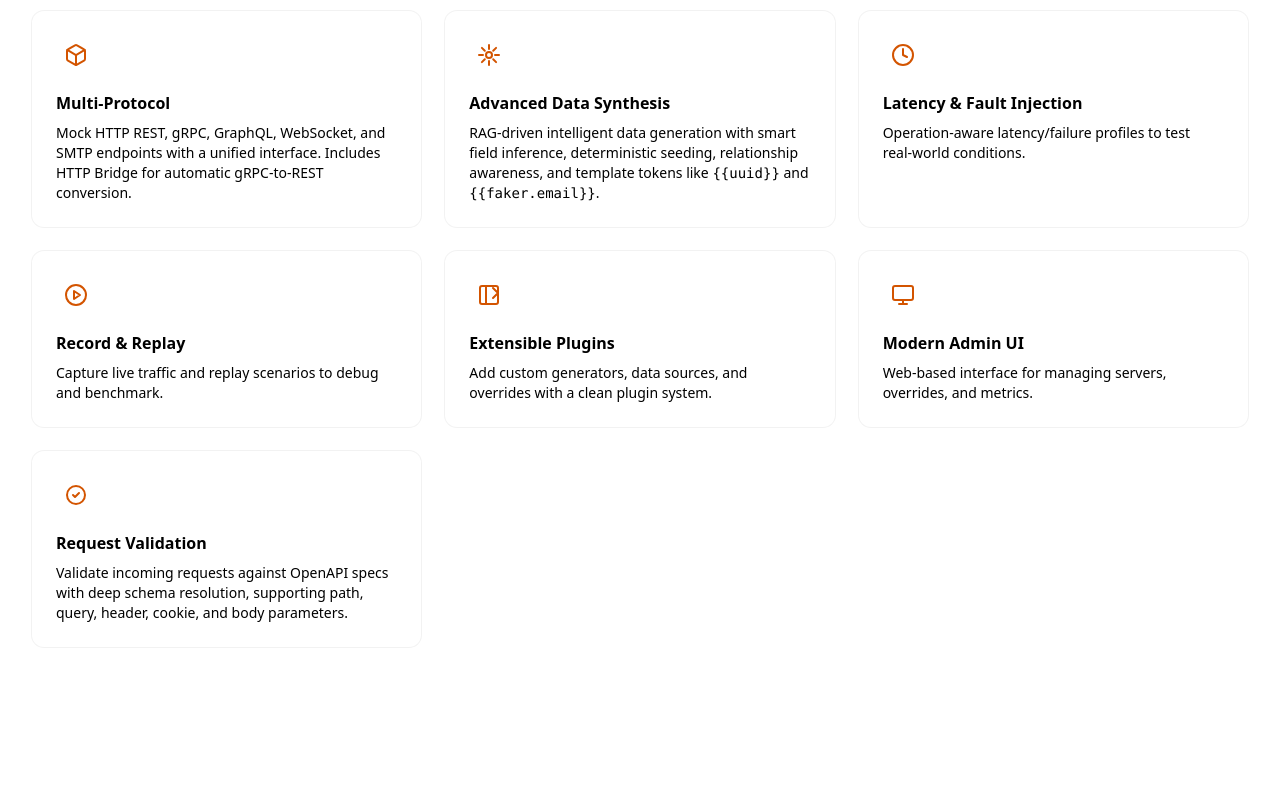
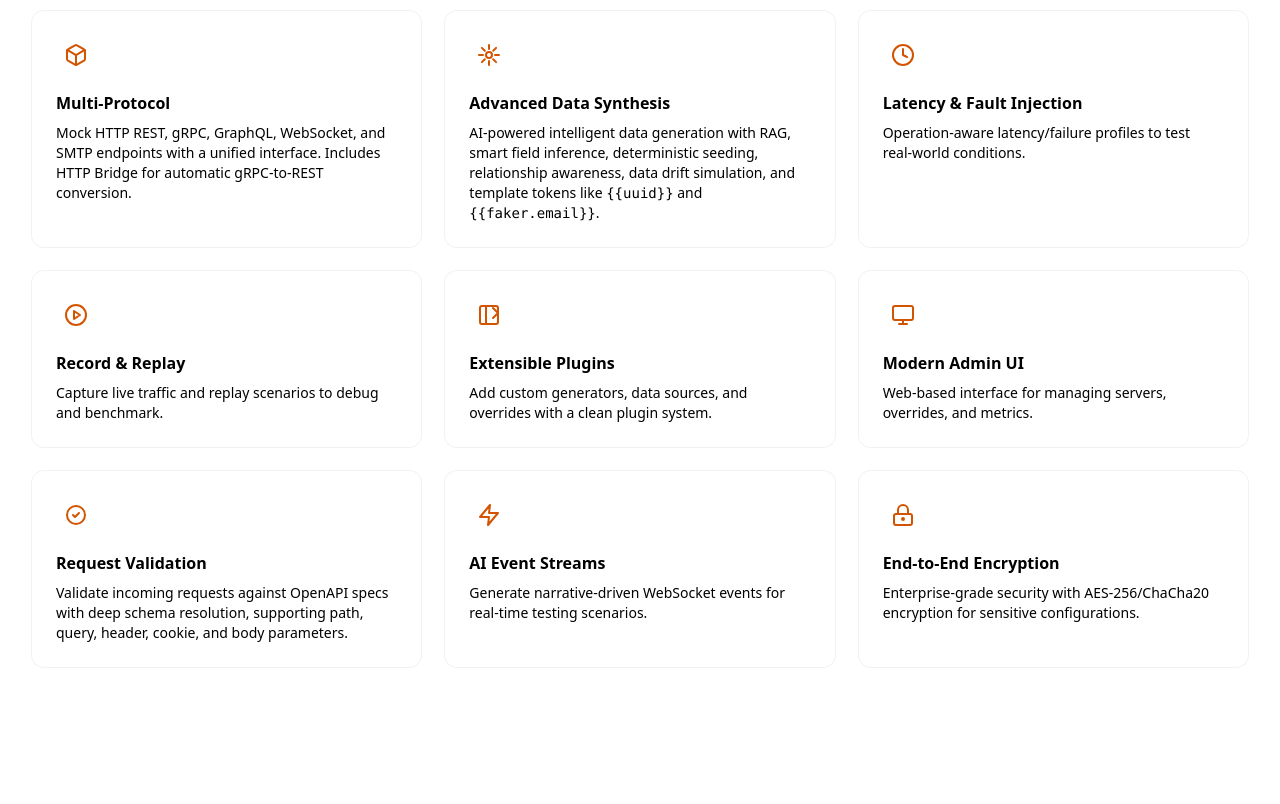
Before and after one commit to SaaSy-Solutions/mockforge.dev, a plain HTML site: page index.html in a window 1280 px wide. Shown: the part 970-1774 px from the top of the page. Drawn offline with nearby package versions, Linux system fonts and the light colour scheme.

Commit message:
feat(homepage): add AI event streams and end-to-end encryption features
- Introduce AI Event Streams for narrative-driven WebSocket events in real-time testing
- Add End-to-End Encryption with AES-256/ChaCha20 for enterprise-grade security
- Update Advanced Data Synthesis description to include AI-powered capabilities and data drift simulation

```diff
--- a/index.html
+++ b/index.html
@@ -239,8 +239,8 @@ $ cargo install mockforge-cli</code>
             <div class="w-10 h-10 rounded-lg bg-brand-orange/10 flex items-center justify-center">
               <svg viewBox="0 0 24 24" class="h-6 w-6" fill="none" stroke="#D35400" stroke-width="2" stroke-linecap="round" stroke-linejoin="round"><path d="M12 2v4"/><path d="m16.2 7.8 2.9-2.9"/><path d="M18 12h4"/><path d="m16.2 16.2 2.9 2.9"/><path d="M12 18v4"/><path d="m4.9 19.1 2.9-2.9"/><path d="M2 12h4"/><path d="m4.9 4.9 2.9 2.9"/><circle cx="12" cy="12" r="3"/></svg>
             </div>
-            <h3 class="mt-4 font-semibold">Advanced Data Synthesis</h3>
-            <p class="mt-2 text-sm text-text-secondary">RAG-driven intelligent data generation with smart field inference, deterministic seeding, relationship awareness, and template tokens like <code class="font-mono">{{uuid}}</code> and <code class="font-mono">{{faker.email}}</code>.</p>
+             <h3 class="mt-4 font-semibold">Advanced Data Synthesis</h3>
+             <p class="mt-2 text-sm text-text-secondary">AI-powered intelligent data generation with RAG, smart field inference, deterministic seeding, relationship awareness, data drift simulation, and template tokens like <code class="font-mono">{{uuid}}</code> and <code class="font-mono">{{faker.email}}</code>.</p>
           </div>
           <div class="p-6 bg-white dark:bg-brand-dark rounded-xl shadow-soft ring-1 ring-black/5 dark:ring-white/10">
             <div class="w-10 h-10 rounded-lg bg-brand-orange/10 flex items-center justify-center">
@@ -276,6 +276,20 @@ $ cargo install mockforge-cli</code>
              </div>
              <h3 class="mt-4 font-semibold">Request Validation</h3>
              <p class="mt-2 text-sm text-text-secondary">Validate incoming requests against OpenAPI specs with deep schema resolution, supporting path, query, header, cookie, and body parameters.</p>
+           </div>
+           <div class="p-6 bg-white dark:bg-brand-dark rounded-xl shadow-soft ring-1 ring-black/5 dark:ring-white/10">
+             <div class="w-10 h-10 rounded-lg bg-brand-orange/10 flex items-center justify-center">
+               <svg viewBox="0 0 24 24" class="h-6 w-6" fill="none" stroke="#D35400" stroke-width="2" stroke-linecap="round" stroke-linejoin="round"><path d="M13 2L3 14h9l-1 8 10-12h-9l1-8z"/></svg>
+             </div>
+             <h3 class="mt-4 font-semibold">AI Event Streams</h3>
+             <p class="mt-2 text-sm text-text-secondary">Generate narrative-driven WebSocket events for real-time testing scenarios.</p>
+           </div>
+           <div class="p-6 bg-white dark:bg-brand-dark rounded-xl shadow-soft ring-1 ring-black/5 dark:ring-white/10">
+             <div class="w-10 h-10 rounded-lg bg-brand-orange/10 flex items-center justify-center">
+               <svg viewBox="0 0 24 24" class="h-6 w-6" fill="none" stroke="#D35400" stroke-width="2" stroke-linecap="round" stroke-linejoin="round"><rect x="3" y="11" width="18" height="11" rx="2" ry="2"/><circle cx="12" cy="16" r="1"/><path d="M7 11V7a5 5 0 0 1 10 0v4"/></svg>
+             </div>
+             <h3 class="mt-4 font-semibold">End-to-End Encryption</h3>
+             <p class="mt-2 text-sm text-text-secondary">Enterprise-grade security with AES-256/ChaCha20 encryption for sensitive configurations.</p>
            </div>
          </div>
       </div>
```
